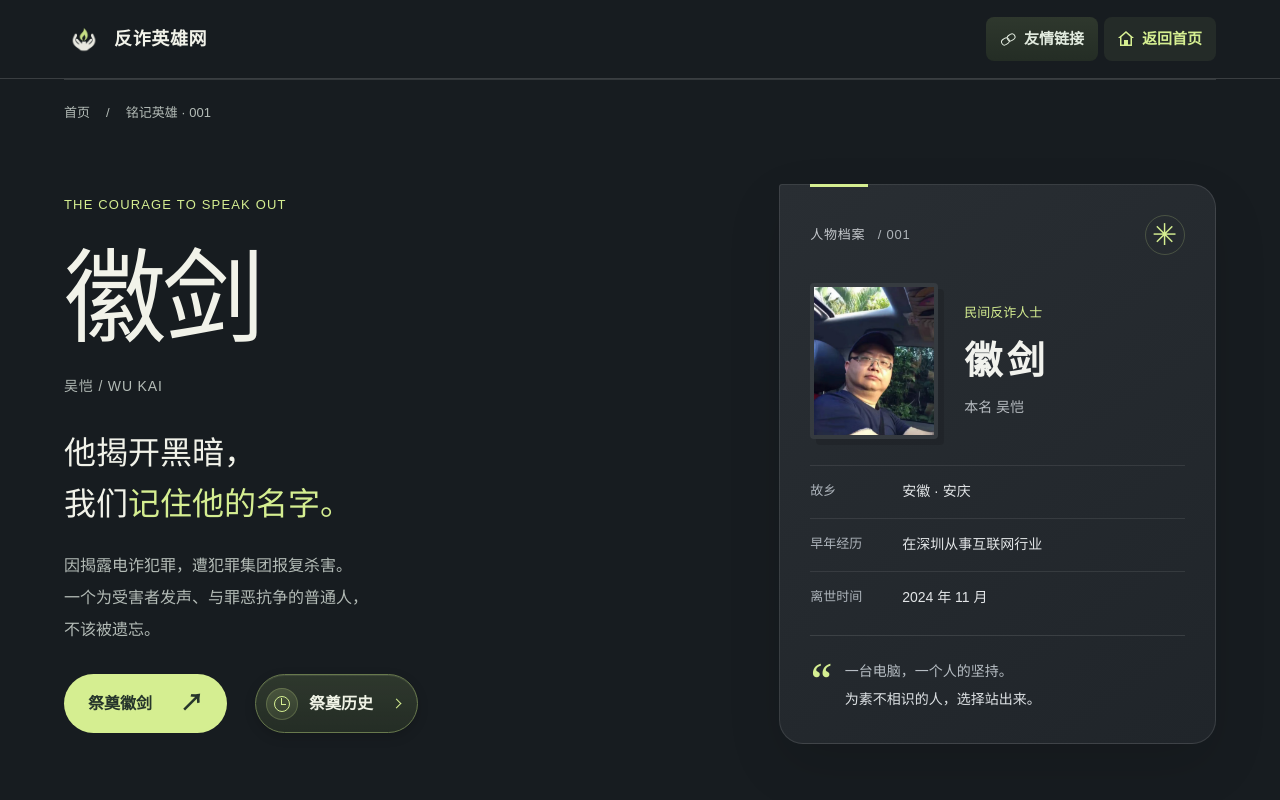
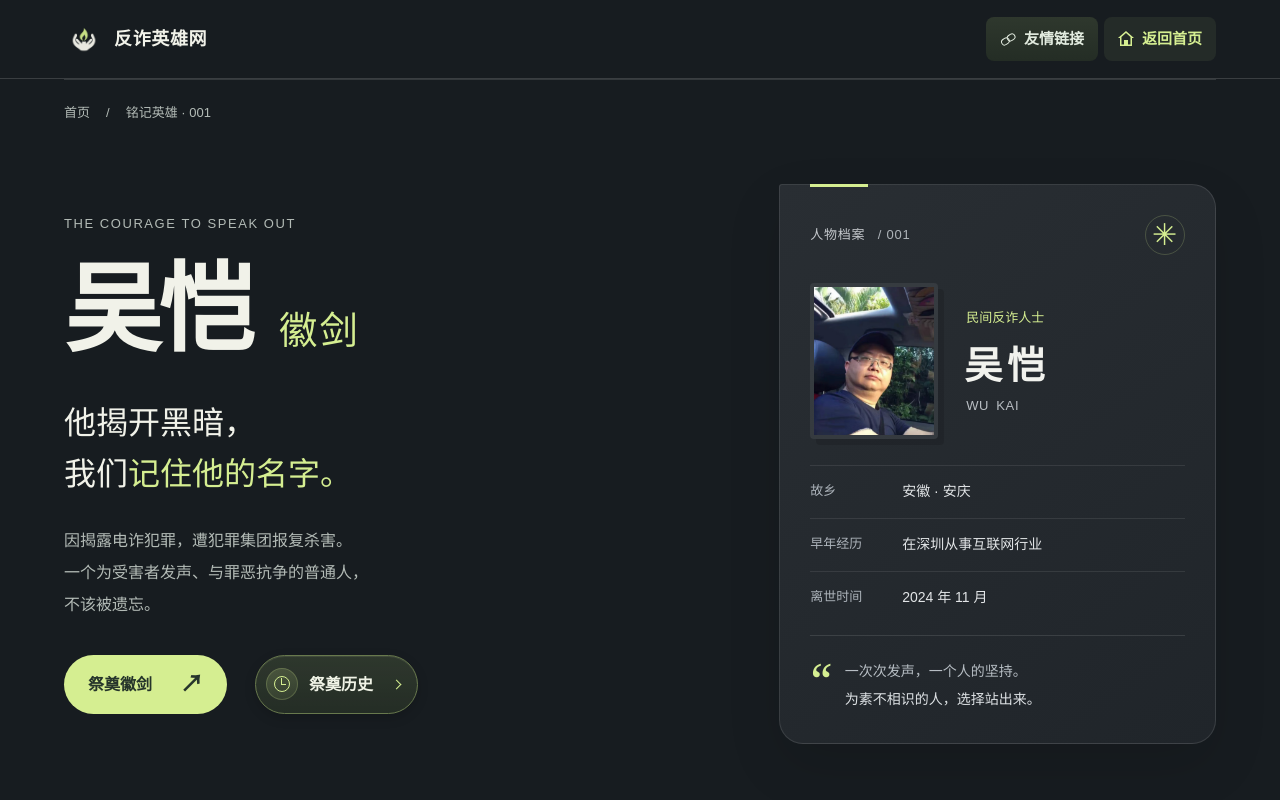
Before and after one commit to gaobo-code/Anti-Scam-Heroes-Network, a Next.js app: page /heroes/huijian in a window 1280 px wide. Shown: the top 800 px of the page. Built offline with nearby package versions, Linux system fonts and the light colour scheme.

Commit message:
test commit

```diff
--- a/app/heroes/huijian/page.tsx
+++ b/app/heroes/huijian/page.tsx
@@ -23,7 +23,10 @@ export default function HuijianPage() {
         <section className="bio-hero" aria-labelledby="bio-title">
           <div className="bio-hero-copy">
             <p className="bio-eyebrow">THE COURAGE TO SPEAK OUT</p>
-            <h1 id="bio-title">徽剑<span>吴恺 / WU KAI</span></h1>
+            <h1 id="bio-title">
+              <span>吴恺</span>{" "}
+              <span className="bio-title-alias">徽剑</span>
+            </h1>
             <p className="bio-headline">他揭开黑暗，<br />我们<span>记住他的名字。</span></p>
             <p className="bio-intro">因揭露电诈犯罪，遭犯罪集团报复杀害。<br />一个为受害者发声、与罪恶抗争的普通人，<br className="bio-desktop-break" />不该被遗忘。</p>
             <div className="bio-actions">
@@ -35,7 +38,7 @@ export default function HuijianPage() {
               </Link>
             </div>
           </div>
-          <aside className="bio-profile" aria-label="徽剑的人物资料"><div className="bio-profile-top"><span>人物档案 <b>/ 001</b></span><span className="bio-profile-emblem" aria-hidden="true">✳</span></div><div className="bio-profile-person"><div className="bio-photo"><Image src="/wukai-color.png" alt="徽剑（吴恺）生前照片" fill sizes="(max-width: 540px) 112px, 144px" preload /></div><div className="bio-profile-identity"><span className="bio-profile-role">民间反诈人士</span><strong>徽剑</strong><span>本名 吴恺</span></div></div><dl className="bio-facts"><div><dt>故乡</dt><dd>安徽 · 安庆</dd></div><div><dt>早年经历</dt><dd>在深圳从事互联网行业</dd></div><div><dt>离世时间</dt><dd>2024 年 11 月</dd></div></dl><div className="bio-profile-dedication"><span aria-hidden="true">“</span><p>一台电脑，一个人的坚持。<br /><strong>为素不相识的人，选择站出来。</strong></p></div></aside>
+          <aside className="bio-profile" aria-label="徽剑的人物资料"><div className="bio-profile-top"><span>人物档案 <b>/ 001</b></span><span className="bio-profile-emblem" aria-hidden="true">✳</span></div><div className="bio-profile-person"><div className="bio-photo"><Image src="/wukai-color.png" alt="徽剑（吴恺）生前照片" fill sizes="(max-width: 540px) 112px, 144px" preload /></div><div className="bio-profile-identity"><span className="bio-profile-role">民间反诈人士</span><strong>吴恺</strong><span className="bio-profile-romanization">WU KAI</span></div></div><dl className="bio-facts"><div><dt>故乡</dt><dd>安徽 · 安庆</dd></div><div><dt>早年经历</dt><dd>在深圳从事互联网行业</dd></div><div><dt>离世时间</dt><dd>2024 年 11 月</dd></div></dl><div className="bio-profile-dedication"><span aria-hidden="true">“</span><p>一次次发声，一个人的坚持。<br /><strong>为素不相识的人，选择站出来。</strong></p></div></aside>
         </section>
         <section className="bio-chapter bio-introduction" aria-labelledby="intro-title"><div className="bio-section-label"><span>01 / 人物</span><h2 id="intro-title">他是谁</h2></div><div className="bio-prose"><p className="bio-lead">徽剑，本名吴恺，安徽安庆人。早年在深圳从事互联网行业。他本可以安稳经营事业、平淡度日，却选择走上一条艰难而危险的民间反诈之路。</p><p>没有官方侦查权限，没有专业团队支撑。他凭一台电脑，日夜搜集线索、整理证据，通过个人平台持续曝光电诈内幕。他知道揭开黑产会招致报复，却仍拒绝向黑恶势力妥协。</p></div></section>
         <section className="bio-quote" aria-label="徽剑最后的坚守"><span className="bio-quote-symbol" aria-hidden="true">“</span><div><p>只接受线索对接、官方沟通。</p><span>2024.11.09 / 最后的公开表达摘录</span></div><span className="bio-quote-star" aria-hidden="true">✳</span></section>
--- a/app/heroes/huijian/story.css
+++ b/app/heroes/huijian/story.css
@@ -2,9 +2,27 @@
 .bio-breadcrumb { display:flex; gap:16px; border-top:1px solid #ffffff20; padding-top:22px; font-size:13px; color:var(--soft); }
 .bio-breadcrumb a:hover { color:var(--lime); }
 .bio-hero { display:grid; grid-template-columns:minmax(0,1.4fr) minmax(0,1fr); align-items:center; gap:9%; padding:60px 0 76px; }
-.bio-eyebrow { color:var(--lime); font:13px/1.6 Arial,sans-serif; letter-spacing:.09em; margin:0 0 24px; }
-.bio-hero h1 { margin:0; font-size:clamp(70px,8vw,112px); line-height:1.15; letter-spacing:-.04em; }
-.bio-hero h1>span { display:block; font:14px/1.6 Arial,sans-serif; letter-spacing:.06em; color:var(--soft); margin-top:18px; }
+.bio-eyebrow { color:var(--soft); font:13px/1.6 Arial,sans-serif; letter-spacing:.12em; margin:0 0 18px; }
+@media(max-width:750px) { .bio-eyebrow { font-size:11px; } }
+.bio-hero h1 {
+  display:flex;
+  flex-wrap:wrap;
+  align-items:baseline;
+  gap:8px clamp(18px,2.2vw,34px);
+  margin:0;
+  font-size:clamp(56px,7.6vw,112px);
+  font-weight:700;
+  line-height:1.1;
+  letter-spacing:-.04em;
+  white-space:nowrap;
+}
+.bio-title-alias {
+  color:var(--lime);
+  font-size:clamp(24px,3vw,44px);
+  font-weight:500;
+  line-height:1.1;
+  letter-spacing:.06em;
+}
 .bio-headline { font-size:clamp(25px,2.5vw,36px); line-height:1.6; font-weight:500; margin:30px 0 20px; }
 .bio-headline>span { color:var(--lime); }
 .bio-intro { font-size:16px; line-height:2; color:var(--soft); margin:0; }
@@ -25,8 +43,8 @@
 .bio-prose h3 { font-size:clamp(26px,3vw,40px); line-height:1.65; font-weight:500; margin:0 0 24px; }.bio-prose h3 span { color:var(--lime); }
 
 @media(max-width:1050px) { .bio-hero { gap:5%; grid-template-columns:1.1fr 1fr; }.bio-profile { padding:0 0 0 24px; }.bio-photo { width:112px; height:140px; }.bio-profile-person { gap:18px; }.bio-profile-person strong { font-size:28px; }.bio-chapter { gap:5%; grid-template-columns:170px minmax(0,1fr); } }
-@media(max-width:750px) { .bio-hero { grid-template-columns:1fr; gap:36px; padding:40px 0 55px; }.bio-hero h1 { font-size:80px; }.bio-headline { font-size:30px; }.bio-profile { width:100%; max-width:none; padding:28px 0 0; border-left:0; border-top:1px solid #ffffff26; }.bio-chapter { grid-template-columns:1fr; gap:24px; padding:42px 0; }.bio-section-label h2 { margin:8px 0 0; }.bio-section-label p { display:none; }.bio-quote { margin-bottom:42px; padding:28px; gap:16px; }.bio-quote-star { display:none; }.bio-quote p { font-size:24px; } }
-@media(max-width:540px) { .bio-container { width:88%; }.bio-hero h1 { font-size:72px; }.bio-headline { font-size:26px; }.bio-intro { font-size:16px; }.bio-desktop-break { display:none; }.bio-profile-person { gap:22px; }.bio-profile-person strong { font-size:32px; }.bio-facts>div { grid-template-columns:80px 1fr; }.bio-prose .bio-lead { font-size:18px; }.bio-quote { padding:26px 22px; align-items:flex-start; gap:12px; }.bio-quote-symbol { font-size:58px; height:40px; }.bio-quote p { font-size:22px; }.bio-event { padding-left:24px; padding-bottom:32px; }.bio-event h3 { font-size:21px; }.bio-source { margin-left:24px; } }
+@media(max-width:750px) { .bio-hero { grid-template-columns:1fr; gap:36px; padding:40px 0 55px; }.bio-headline { font-size:30px; }.bio-profile { width:100%; max-width:none; padding:28px 0 0; border-left:0; border-top:1px solid #ffffff26; }.bio-chapter { grid-template-columns:1fr; gap:24px; padding:42px 0; }.bio-section-label h2 { margin:8px 0 0; }.bio-section-label p { display:none; }.bio-quote { margin-bottom:42px; padding:28px; gap:16px; }.bio-quote-star { display:none; }.bio-quote p { font-size:24px; } }
+@media(max-width:540px) { .bio-container { width:88%; }.bio-headline { font-size:26px; }.bio-intro { font-size:16px; }.bio-desktop-break { display:none; }.bio-profile-person { gap:22px; }.bio-profile-person strong { font-size:32px; }.bio-facts>div { grid-template-columns:80px 1fr; }.bio-prose .bio-lead { font-size:18px; }.bio-quote { padding:26px 22px; align-items:flex-start; gap:12px; }.bio-quote-symbol { font-size:58px; height:40px; }.bio-quote p { font-size:22px; }.bio-event { padding-left:24px; padding-bottom:32px; }.bio-event h3 { font-size:21px; }.bio-source { margin-left:24px; } }
 .bio-actions {
   display:grid;
   grid-template-columns:repeat(2,minmax(0,1fr));
@@ -34,6 +52,11 @@
   width:fit-content;
   max-width:100%;
   margin-top:28px;
+}
+@media(min-width:751px) {
+  .bio-hero-copy .bio-eyebrow { margin-bottom:22px; }
+  .bio-hero-copy .bio-headline { margin-block:34px 24px; }
+  .bio-hero-copy .bio-actions { margin-top:34px; }
 }
 .bio-actions > a {
   display:flex;
@@ -138,8 +161,15 @@
 .bio-photo { width:128px; height:156px; border-radius:4px; border:4px solid #ffffff12; box-shadow:6px 6px 0 #00000022; }
 .bio-photo img { filter:none; }
 .bio-profile-identity { min-width:0; }
-.bio-profile-person .bio-profile-identity strong { color:#f1f2ed; font-size:38px; font-weight:600; letter-spacing:.12em; line-height:1.3; margin:13px 0 10px; }
-.bio-profile-person .bio-profile-identity>span { font-size:14px; color:#b9bec3; }
+.bio-profile-identity :is(.bio-profile-role,.bio-profile-romanization) { transform:translateX(2px); }
+.bio-profile-person .bio-profile-identity strong { color:#f1f2ed; font-size:38px; font-weight:600; letter-spacing:.12em; line-height:1.3; margin:13px 0 6px; }
+.bio-profile-identity .bio-profile-romanization {
+  margin:0;
+  color:#b9bec3;
+  font:500 13px/1.4 Arial,sans-serif;
+  letter-spacing:.05em;
+  word-spacing:.22em;
+}
 .bio-profile-person .bio-profile-identity .bio-profile-role { color:var(--lime); font-size:13px; margin:0; }
 .bio-facts { margin:0; }
 .bio-facts>div { padding:14px 0; border-color:#ffffff16; grid-template-columns:80px minmax(0,1fr); }
--- a/next.config.ts
+++ b/next.config.ts
@@ -15,7 +15,7 @@ const nextConfig: NextConfig = {
       },
     },
   },
-  allowedDevOrigins: ['192.168.1.227']
+  allowedDevOrigins: ['192.168.1.212']
 };
 
 export default nextConfig;
```
Also changed, not shown: app/home.css (+22 -22 lines).
